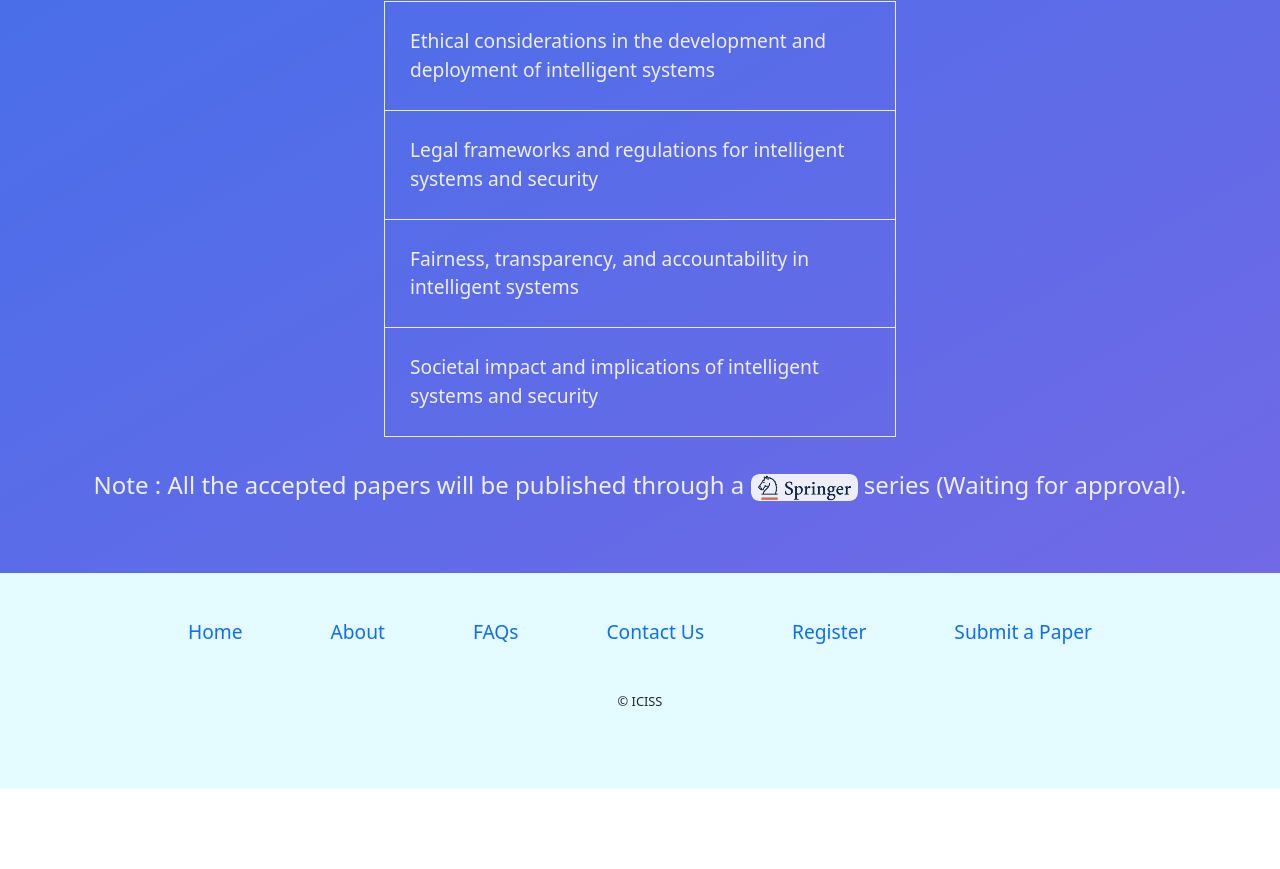
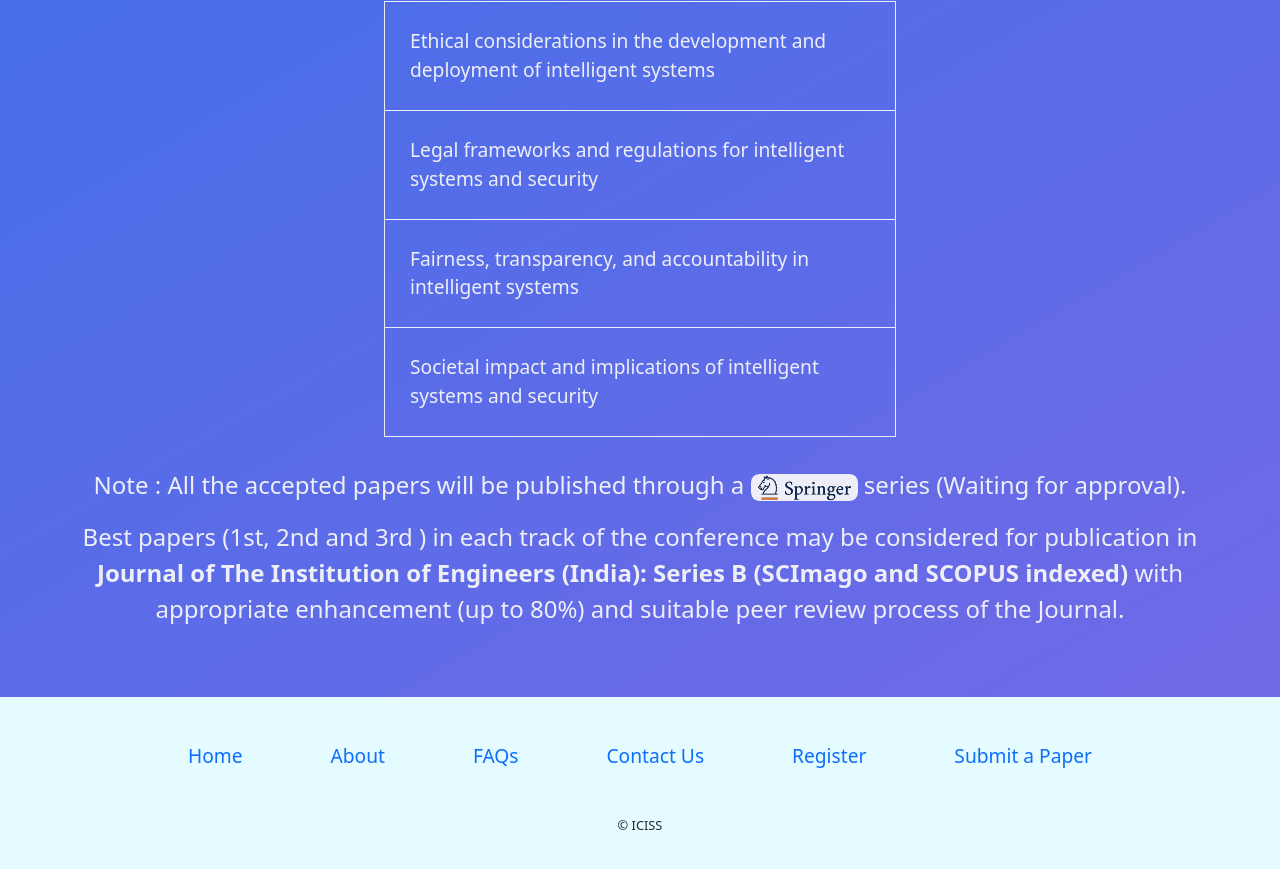
Before and after one commit to techlism/ICISS-2024-Website, a React (Create React App) app: page /tracks in a window 1280 px wide. Shown: the part 2405-3274 px from the top of the page. Before the commit the page ends 3194 px from the top, so only its background shows below. Built offline with nearby package versions, Linux system fonts and the light colour scheme; a web font is replaced by a local one.

Commit message:
added springer publishing paper name

```diff
--- a/src/components/pages/ContributionTrackPage.jsx
+++ b/src/components/pages/ContributionTrackPage.jsx
@@ -12,6 +12,16 @@ const ContributionTrackPage = ()=>{
             }}>
                 Note : All the accepted papers will be published through a <img src={springerLogo} alt="springer" style={{backgroundColor:'#edeef7',backgroundClip:'content-box',borderRadius:'8px'}}/> series (Waiting for approval).
             </p>
+            <p
+                style={{
+                    'textAlign':'center',
+                    'fontSize':'1.5rem',
+                    fontWeight:'500',
+                    color:'#EDEEF7',
+                }}
+            >
+                Best papers (1st, 2nd and 3rd ) in each track of the conference may be considered for publication in <strong>Journal of The Institution of Engineers (India): Series B (SCImago and SCOPUS indexed)</strong>  with appropriate enhancement (up to 80%) and suitable peer review process of the Journal.
+            </p>
         </div>
     )
 }
--- a/src/components/ui/About.jsx
+++ b/src/components/ui/About.jsx
@@ -29,6 +29,9 @@ const About = ()=>{
             <p>
                 Note : All the accepted papers will be published through a <img src={springerLogo} alt="springer" style={{backgroundColor:'#edeef7',backgroundClip:'content-box',borderRadius:'8px'}}/> series (Waiting for approval).
             </p>
+            <p>
+            Best papers (1st, 2nd and 3rd ) in each track of the conference may be considered for publication in <strong>Journal of The Institution of Engineers (India): Series B (SCImago and SCOPUS indexed)</strong>  with appropriate enhancement (up to 80%) and suitable peer review process of the Journal.
+            </p>
     </div>
  )
 }
```
